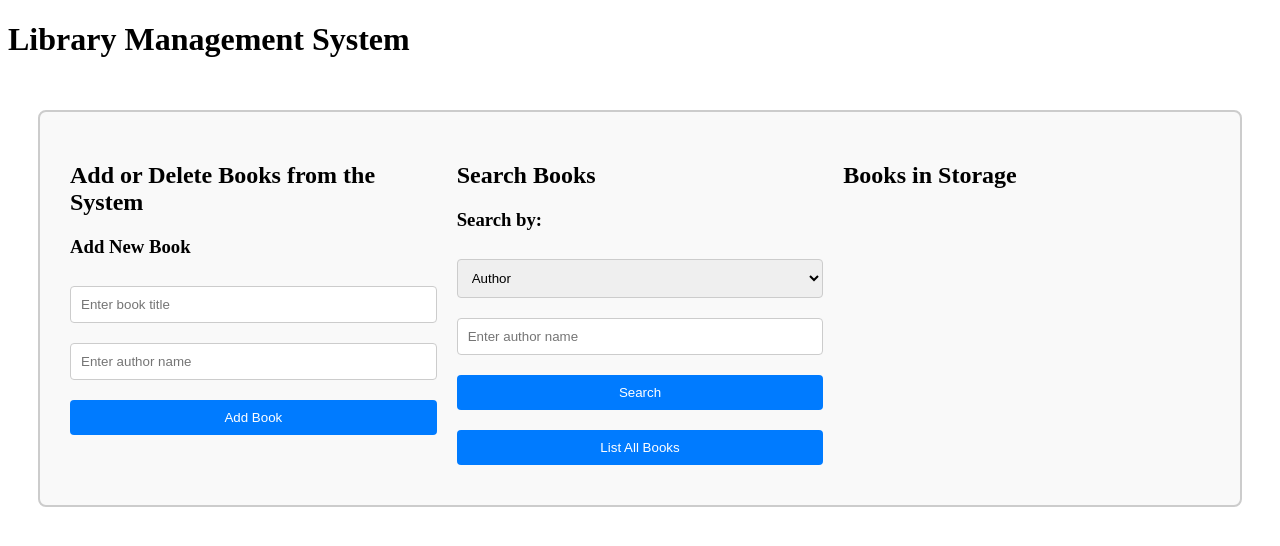
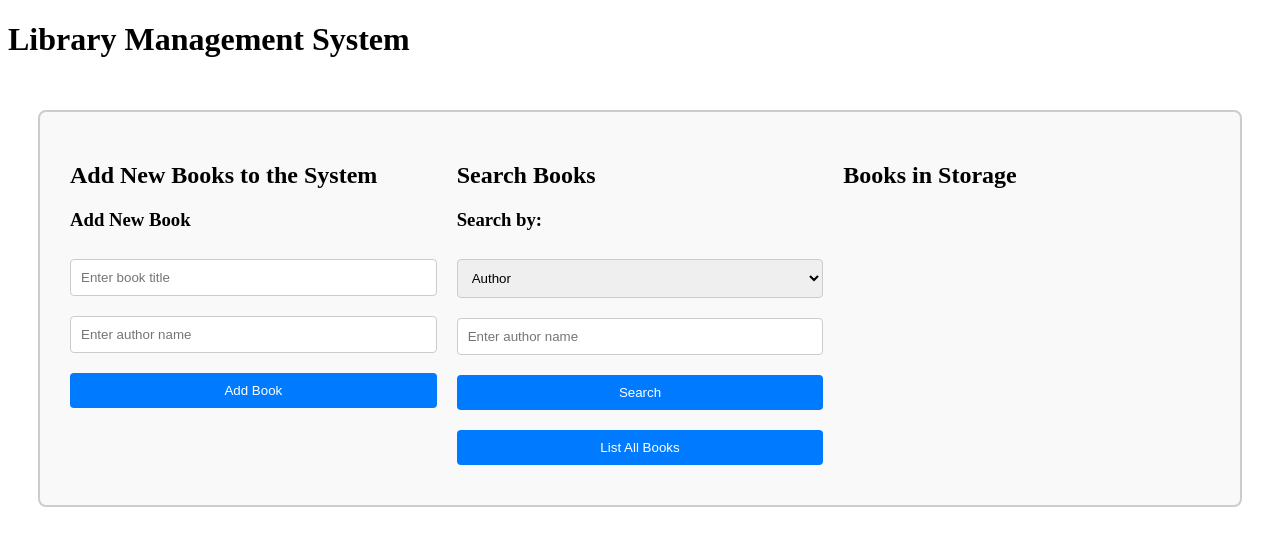
Before and after one commit to clapathiotis/LibraryManagement, an Angular app in the folder library_app/: page / in a window 1280 px wide. Shown: the top 546 px of the page. Built offline with nearby package versions, Linux system fonts and the light colour scheme.

Commit message:
updated text

```diff
--- a/library_app/src/app/book-management/book-management.component.html
+++ b/library_app/src/app/book-management/book-management.component.html
@@ -1,7 +1,7 @@
 <div class="management-container">
     <div class="flex-container">
       <div class="column">
-        <h2>Add or Delete Books from the System</h2>
+        <h2>Add New Books to the System</h2>
 
         <h3>Add New Book</h3>
         <input type="text" [(ngModel)]="newBook.title" placeholder="Enter book title" class="wide-input">
```
